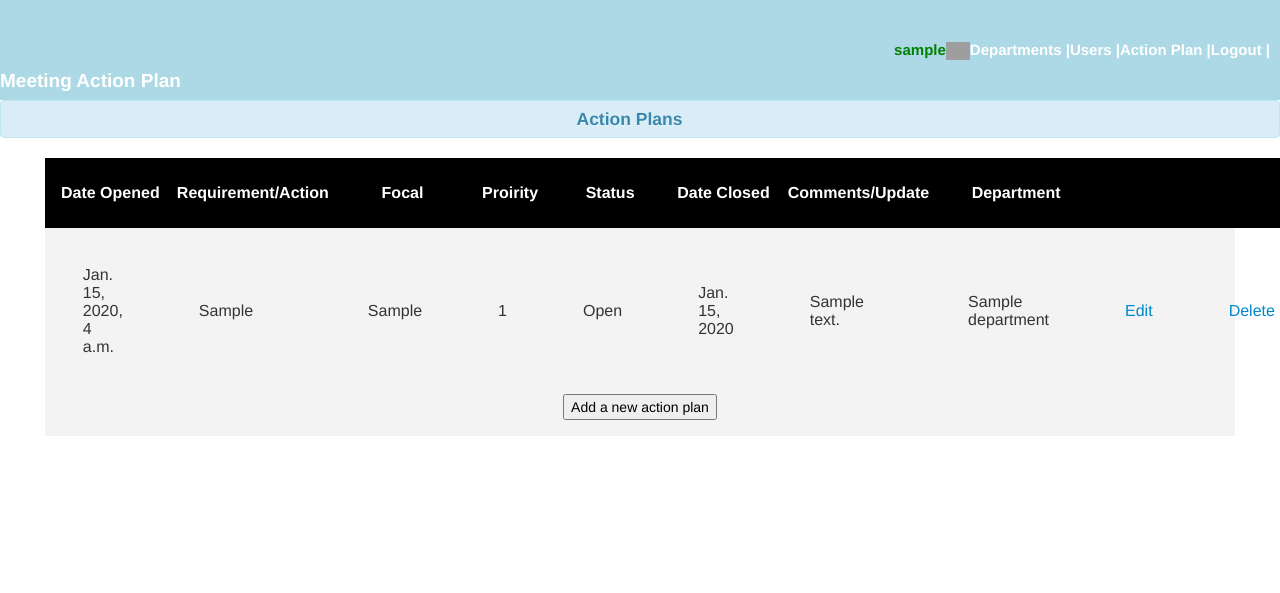
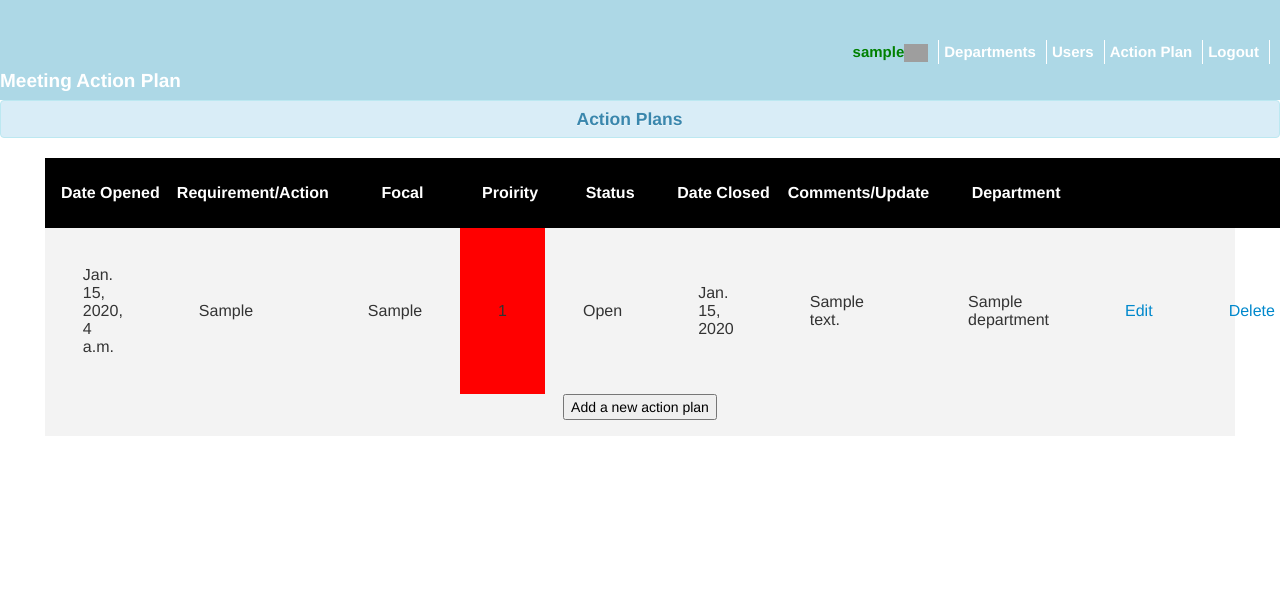
Before and after one commit to technomicssolutions/meeting-action-plan, a Django app: page /actionplans/ in a window 1280 px wide. Shown: the top 593 px of the page. Run offline with Django 3.2, Linux system fonts and the light colour scheme; a user stored in the database is signed in; tables that the repository leaves empty hold one stand-in row (values such as "Sample post"); grey boxes are pictures that could not be loaded.

Commit message:
Completed

```diff
--- a/meeting_action_plan/action_plan/static/css/style.css
+++ b/meeting_action_plan/action_plan/static/css/style.css
@@ -59,6 +59,8 @@
 	font-size: 15px;
 	list-style: none;
 	color: #008000;
+	border-right: 1px solid #ffffff;
+	padding: 2px 10px 2px 5px;
 
 }
 .menu a{
@@ -226,10 +228,9 @@ body {
 .action td
 {
 	padding:38px;
-	border:1px ;
-	border-collapse:collapse;
+
 	width: 100%;
-	margin: auto;
+
 }
 .action th
 {
@@ -399,3 +400,16 @@ body {
 .action p{
 	color: red;
 }
+
+.red {
+	background-color: #ff0000 !important;
+	width: 20% !important;
+}
+.green {
+	background-color: #7fff00 !important;
+	width: 20% !important;
+}
+.orange {
+	background-color: #ff8c00 !important;
+	width: 20% !important;
+}
--- a/meeting_action_plan/action_plan/templates/actionplan.html
+++ b/meeting_action_plan/action_plan/templates/actionplan.html
@@ -22,7 +22,16 @@
 					<td>{{actionplan.date_opened}}</td>
 					<td>{{actionplan.action}}</td>
 					<td>{{actionplan.focal}}</td>
-					<td>{{actionplan.priority}}</td>
+					{% if actionplan.priority == '1' %}
+						<td class="red">
+					{% elif actionplan.priority == '2' %}
+						<td class="orange">
+					{% elif actionplan.priority == '3' %}
+						<td class="green">
+					{% else %}
+						<td>
+					{% endif %}
+						{{actionplan.priority}}</td>
 					<td>{{actionplan.status}}</td>
 					<td>{{actionplan.date_closed}}</td>
 					<td>{{actionplan.comments}}</td>
--- a/meeting_action_plan/action_plan/templates/header.html
+++ b/meeting_action_plan/action_plan/templates/header.html
@@ -3,13 +3,13 @@
 	{% if user.is_authenticated %}
 		<div class="logo">Meeting Action Plan</div>
 		<div class="menu">
-			<li>{{user.username}}<li><img src="/static/images/user.png" width="24px" >
+			<li>{{user.username}}<img src="/static/images/user.png" width="24px" ></li>
 			{% if user.is_superuser %}
-				<li><a href="{% url 'department' %}">Departments |</a></li>
-				<li><a href="{% url 'users' %}">Users |</a></li>
+				<li><a href="{% url 'department' %}">Departments </a></li>
+				<li><a href="{% url 'users' %}">Users </a></li>
 			{% endif %}
-			<li><a href="{% url 'actionplans' %}">Action Plan |</a></li>
-			<li><a href="{% url 'logout' %}">Logout |</a></li>
+			<li><a href="{% url 'actionplans' %}">Action Plan </a></li>
+			<li><a href="{% url 'logout' %}">Logout </a></li>
 		</div>
 	{% endif %}
 </div>
--- a/meeting_action_plan/action_plan/views.py
+++ b/meeting_action_plan/action_plan/views.py
@@ -166,10 +166,11 @@ class EditDepartment(View):
     def get(self,request,*args,**kwargs):
         department_id = kwargs['department_id']
         department = Department.objects.get(id=department_id)
+        users = User.objects.all()
         if request.method == 'GET':
-            form = DepartmentForm(instance=department)
             context = {
-                'form':form,
+                'users':users,
+                'department':department,
                 'department_id':department_id,
             }
             return render(request,'edit_department.html',context)
@@ -177,9 +178,13 @@ class EditDepartment(View):
     def post(self,request,*args,**kwargs):
         department_id = kwargs['department_id']
         department = Department.objects.get(id=department_id)
+        user_id=request.POST['user_id']
         if request.method == 'POST':
-            form = DepartmentForm(request.POST,instance=department)
-            form.save()
+            department.name = request.POST['name']
+
+            user = User.objects.get(id=user_id)
+            department.head = user
+            department.save()
             return HttpResponseRedirect(reverse('department'))
 
 class EditUser(View):
```
Also changed, not shown: meeting_action_plan/action_plan/templates/edit_department.html (+11 -1 lines).
